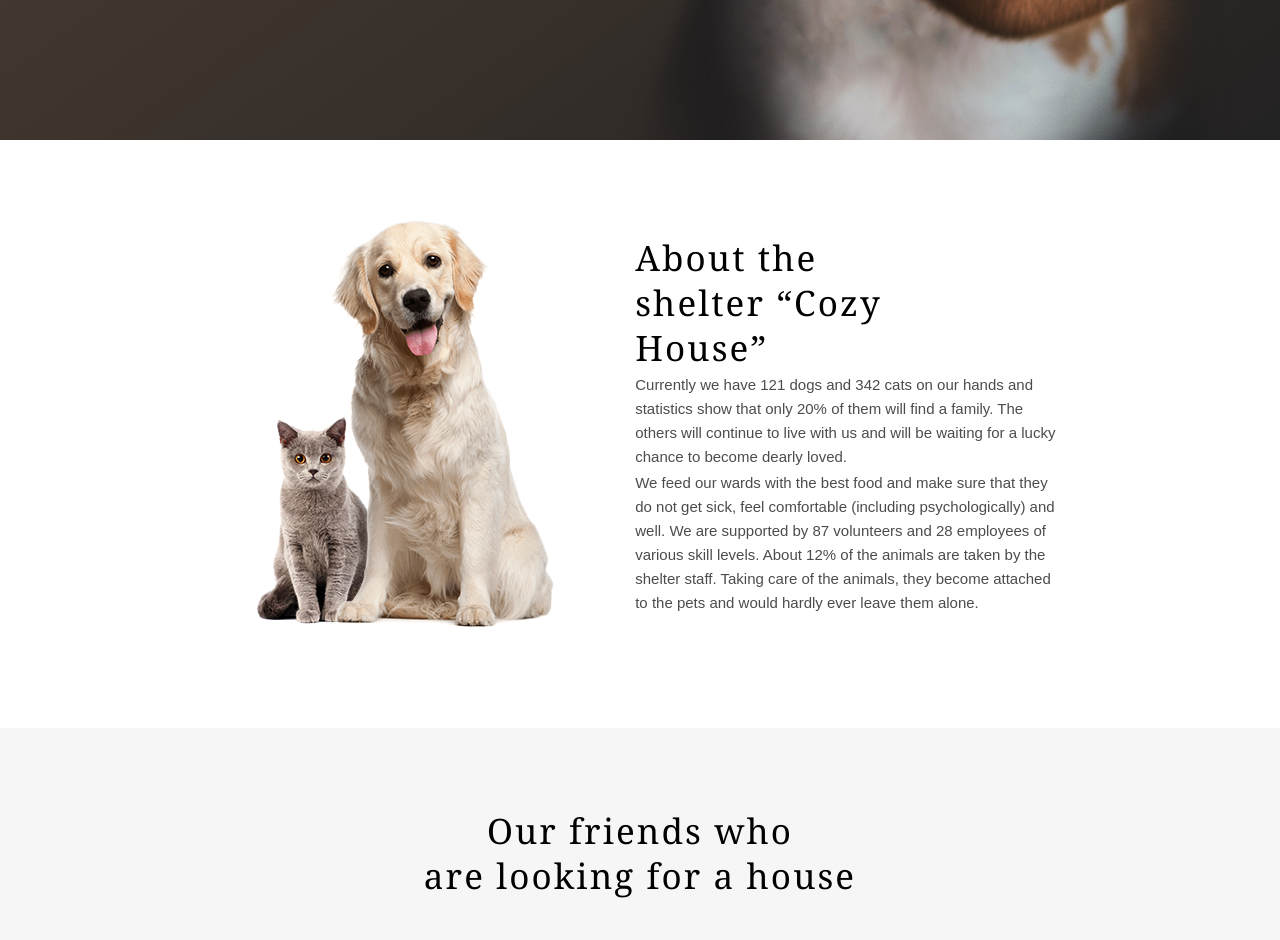
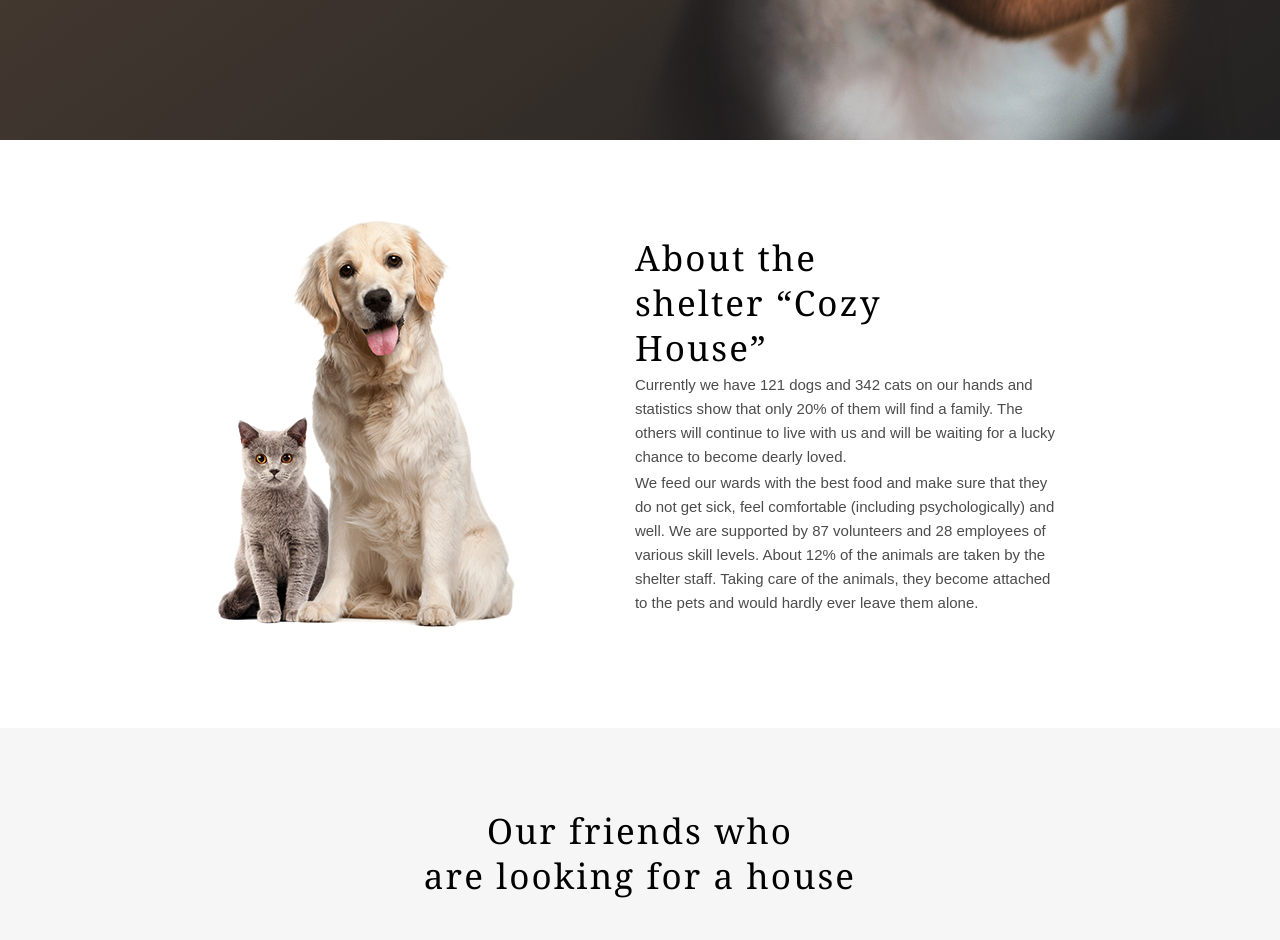
Before and after one commit to AdlerGaz/shelter, a website: page index.html in a window 1280 px wide. Shown: the part 768-1708 px from the top of the page. Drawn offline with nearby package versions, Linux system fonts and the light colour scheme; files that its build step writes are made by us from their sources.

Commit message:
fix: fix background and blocks

```diff
--- a/src/sass/components/_about.scss
+++ b/src/sass/components/_about.scss
@@ -1,10 +1,10 @@
 .about {
-    padding: 80px 0 113px;
-    background-image: url('../img/backgrounds/about-pets.png');
-    background-repeat: no-repeat;
-    background-position: 26% 44.2%;
 
     .wrapper {
+        padding: 80px 0 113px;
+        background-image: url('../img/backgrounds/about-pets.png');
+        background-repeat: no-repeat;
+        background-position: 22% 44.2%;
         text-align: left;
         @include flex($align-items: flex-end);
         flex-direction: column;
@@ -22,7 +22,7 @@
     }
     &__description {
         text-align: left;
-        width: 70%;
+        width: 66%;
         color: $color-font-description;
         font-family: $font-additional;
         @include font($size: 1.5rem, $height: 160%);
```
